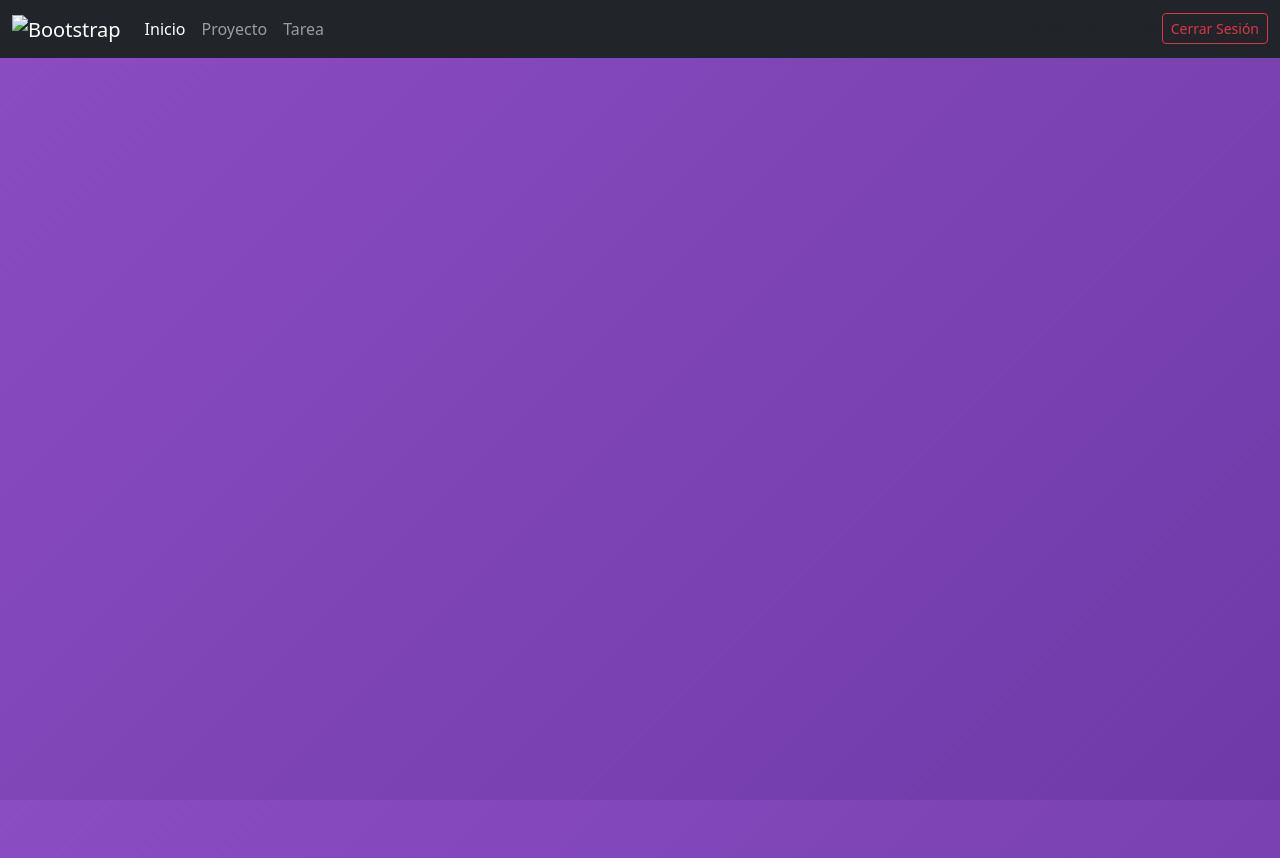
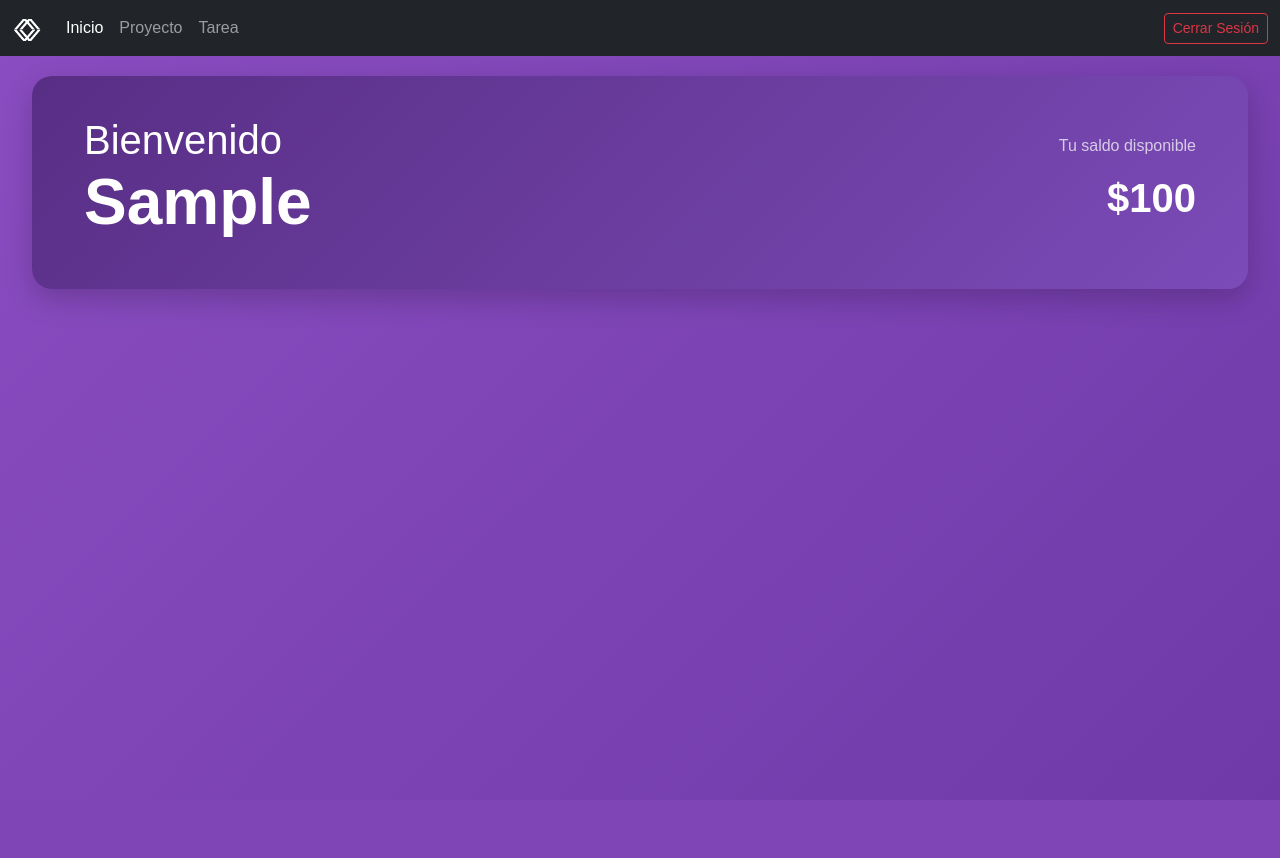
Before and after one commit to crispro1987/abp_django_7, a Django app: page / in a window 1280 px wide. After the commit the page ends 800 px from the top, so only its background shows below. Run offline with Django 5.2, Linux system fonts and the light colour scheme; the visitor is signed in with stand-in values (Sample User, id 1); some libraries are stand-ins or nearby versions.

Commit message:
Avance con el home

```diff
--- a/wallet/gestion/templates/base.html
+++ b/wallet/gestion/templates/base.html
@@ -6,10 +6,12 @@
     <meta charset="utf-8">
     <meta name="viewport" content="width=device-width, initial-scale=1">
     <title> {% block title %}Página de Inicio{% endblock %}</title>
+
+    <link href="https://cdn.jsdelivr.net/npm/bootstrap@5.3.8/dist/css/bootstrap.min.css" rel="stylesheet"
+        integrity="sha384-sRIl4kxILFvY47J16cr9ZwB07vP4J8+LH7qKQnuqkuIAvNWLzeN8tE5YBujZqJLB" crossorigin="anonymous">
+
     <link rel="stylesheet" href="{% static 'css/styles.css'  %}">
     {% block login_css %}{% endblock %}
-    <link href="https://cdn.jsdelivr.net/npm/bootstrap@5.3.8/dist/css/bootstrap.min.css" rel="stylesheet"
-        integrity="sha384-sRIl4kxILFvY47J16cr9ZwB07vP4J8+LH7qKQnuqkuIAvNWLzeN8tE5YBujZqJLB" crossorigin="anonymous">
     <script src="https://kit.fontawesome.com/32e9f28142.js" crossorigin="anonymous"></script>
 
 
@@ -21,7 +23,7 @@
         <div class="container-fluid">
 
             <a class="navbar-brand" href="#">
-                <img src="" alt="Bootstrap" width="30" height="24">
+                <img src="{% static 'img/alkewallet-logo.png'  %}" alt="Bootstrap" width="30" height="24">
             </a>
 
             <button class="navbar-toggler" type="button" data-bs-toggle="collapse"
@@ -63,9 +65,27 @@
     </nav>
     {% endif %}
 
-    <div class="container-fluid vh-100">
+    <div class="container-fluid {% if request.path == '/login' %}vh-100{% endif %}">
         {% block content %}
+        {% if user.is_authenticated %}
+        <div class="row wallet-banner align-items-center">
+            <div class="col-6">
+                <h1 class="mb-2">
+                    Bienvenido <br>
+                    <span class="username">{{ user.username }}</span>
+                </h1>
 
+            </div>
+
+            <div class="col-6 text-end">
+                <p class="text-light opacity-75">Tu saldo disponible</p>
+                <h2 class="saldo">$100</h2>
+            </div>
+
+        </div>
+
+
+        {% endif %}
         {% endblock %}
     </div>
     <script src="https://ajax.googleapis.com/ajax/libs/jquery/3.5.1/jquery.min.js"></script>
--- a/wallet/gestion/views.py
+++ b/wallet/gestion/views.py
@@ -1,4 +1,4 @@
-from django.shortcuts import render
+from django.shortcuts import render, redirect
 from .forms import UserForm
 from django.contrib.auth import authenticate, login, logout
 from django.contrib.auth.decorators import login_required
--- a/wallet/static/css/styles.css
+++ b/wallet/static/css/styles.css
@@ -27,6 +27,27 @@ body {
 
 .greenC{
   color: green;
+}
+
+.wallet-banner {
+  background: linear-gradient(135deg, #582e85, #7b4bb7);
+  border-radius: 20px;
+  padding: 40px;
+  color: white;
+  margin: 20px;
+  box-shadow: 0 10px 30px rgba(0,0,0,0.2);
+}
+
+.username {
+  font-weight: bold;
+  color: #ffffff;
+  text-transform: capitalize;
+  font-size: 4rem;
+}
+
+.saldo {
+  font-size: 2.5rem;
+  font-weight: bold;
 }
 
 .btn-pr,
--- a/wallet/static/js/landing.js
+++ b/wallet/static/js/landing.js
@@ -1,8 +1,6 @@
 $(document).ready(function(){
 
     $('.device img').hide();
-    $('.slogan h1').hide();
-    $('.slogan a').hide();
 
     setTimeout(function(){
         $('.device img').fadeIn(500);
@@ -10,8 +8,6 @@ $(document).ready(function(){
 
     setTimeout(function(){
         $('.diagonal').addClass('diagonal-fix');
-        $('.slogan h1').slideDown(500);
-        $('.slogan a').fadeIn(700);
     }, 1000);
 
 })
```
Also changed, not shown: wallet/gestion/templates/login.html (+29 -4 lines), wallet/static/css/landing.css (+4 -4 lines).
